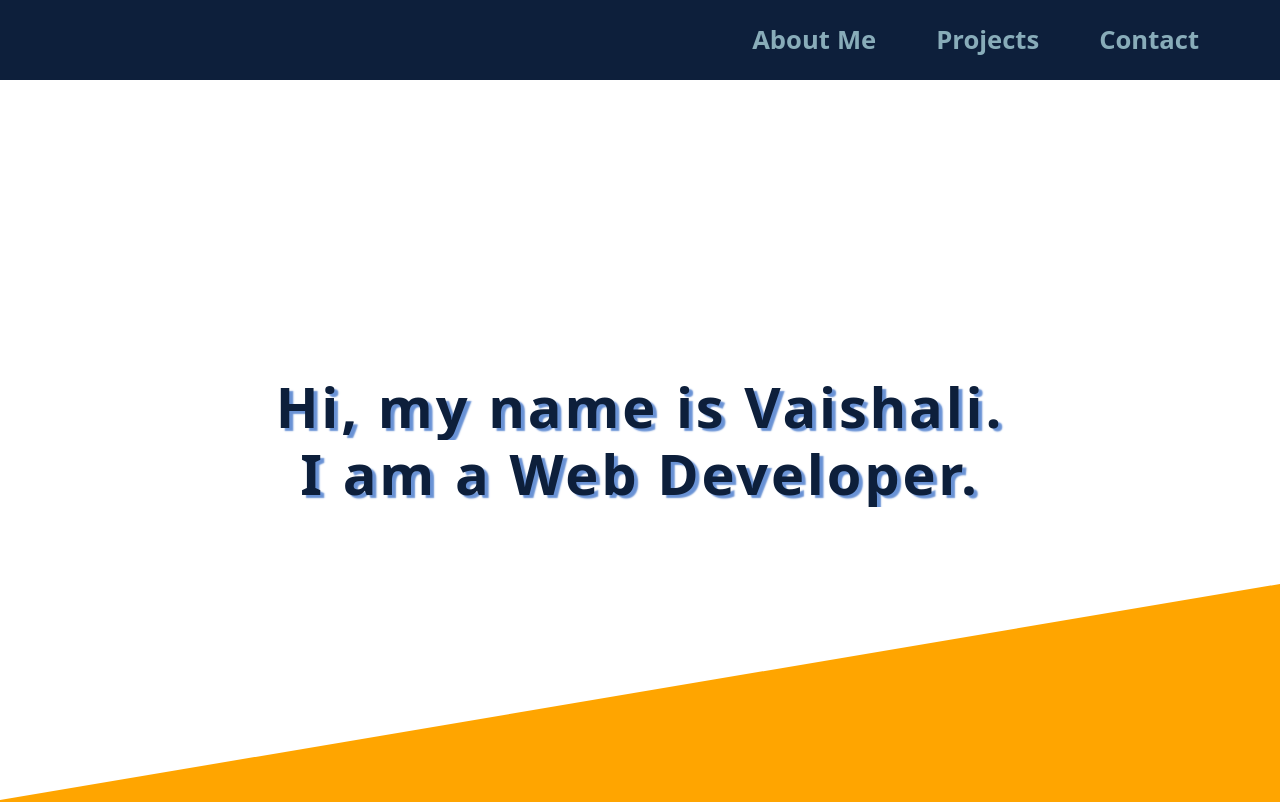
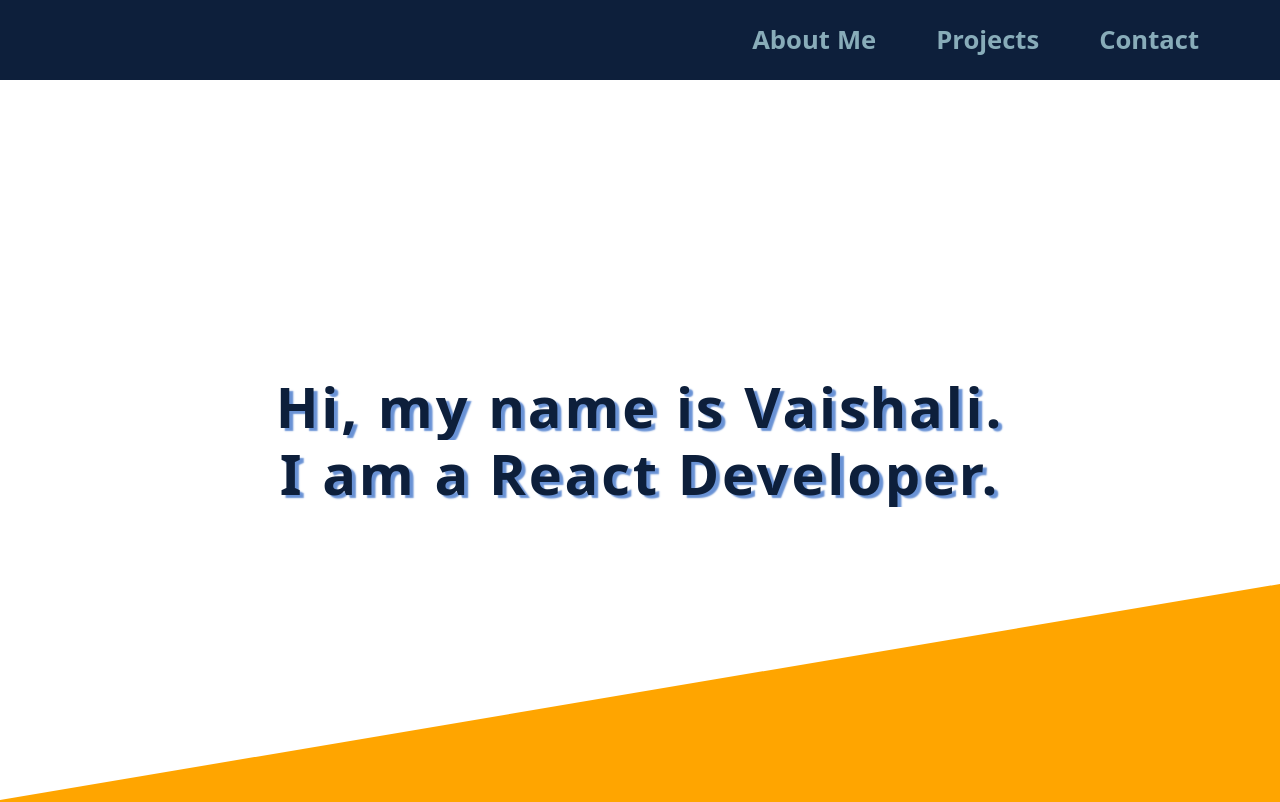
Before and after one commit to vaishali4244/portfolio, a React (Create React App) app: page / in a window 1280 px wide. Shown: the top 802 px of the page. Built offline with nearby package versions, Linux system fonts and the light colour scheme.

Commit message:
post changed

```diff
--- a/src/components/HomePage/HomePage.js
+++ b/src/components/HomePage/HomePage.js
@@ -34,7 +34,7 @@
       </div>
       <div className='intro-div'>
         <h1 className='intro'>Hi, my name is Vaishali. </h1>
-        <h1 className='intro'> I am a Web Developer.</h1>
+        <h1 className='intro'> I am a React Developer.</h1>
 
       </div>
       <div id="about" ref={aboutRef}>
```
